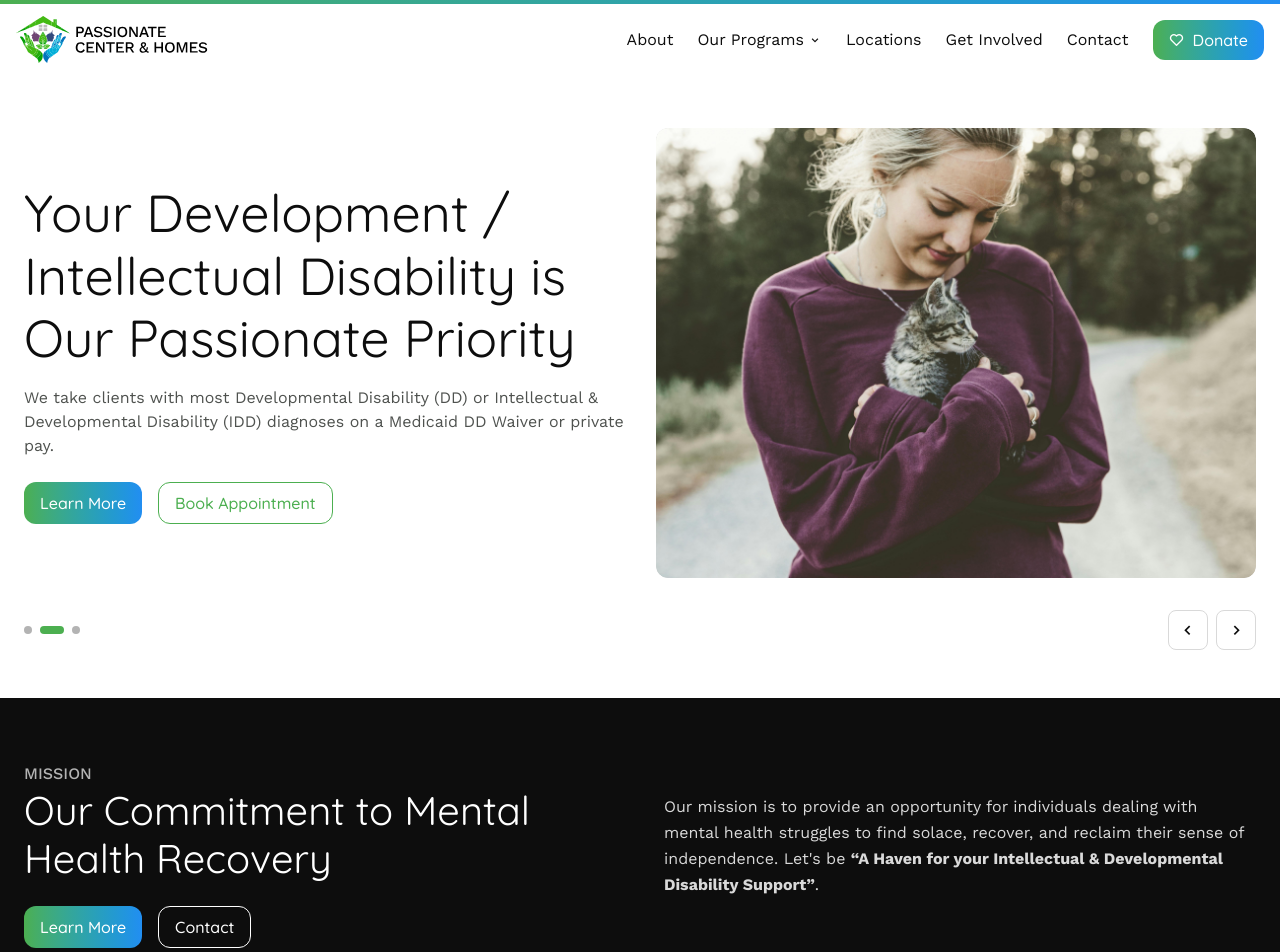
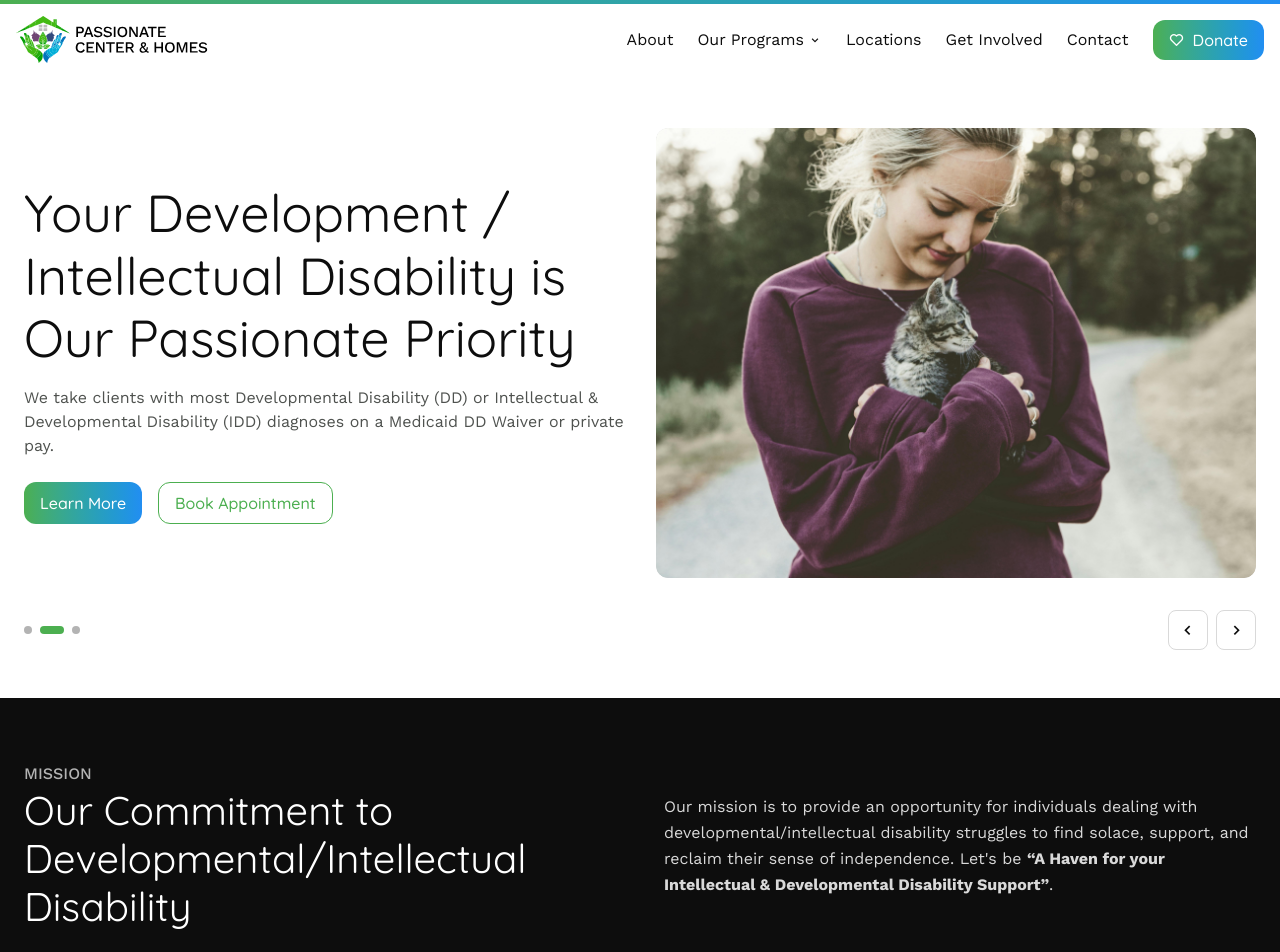
Before and after one commit to jordanjunior22/passionate-new, a Next.js app: page / in a window 1280 px wide. Shown: the top 952 px of the page. Built offline with nearby package versions, Linux system fonts and the light colour scheme.

Commit message:
Update About.tsx

```diff
--- a/src/components/home/About.tsx
+++ b/src/components/home/About.tsx
@@ -14,7 +14,7 @@ export function About() {
               Mission
             </span>
             <h2 className="font-heading text-neutral-white">
-              Our Commitment to Mental Health Recovery
+              Our Commitment to Developmental/Intellectual Disability
             </h2>
             <div className="flex flex-row gap-4">
               <Button variant="primary" href="/about">
@@ -33,7 +33,7 @@ export function About() {
           <div className="relative md:mt-8">
             <p className="text-tag-regular text-neutral-lighter leading-relaxed">
               Our mission is to provide an opportunity for individuals dealing
-              with mental health struggles to find solace, recover, and reclaim
+              with developmental/intellectual disability struggles to find solace, support, and reclaim
               their sense of independence. Let's be{" "}
               <strong>
                 &ldquo;A Haven for your Intellectual & Developmental Disability
```
